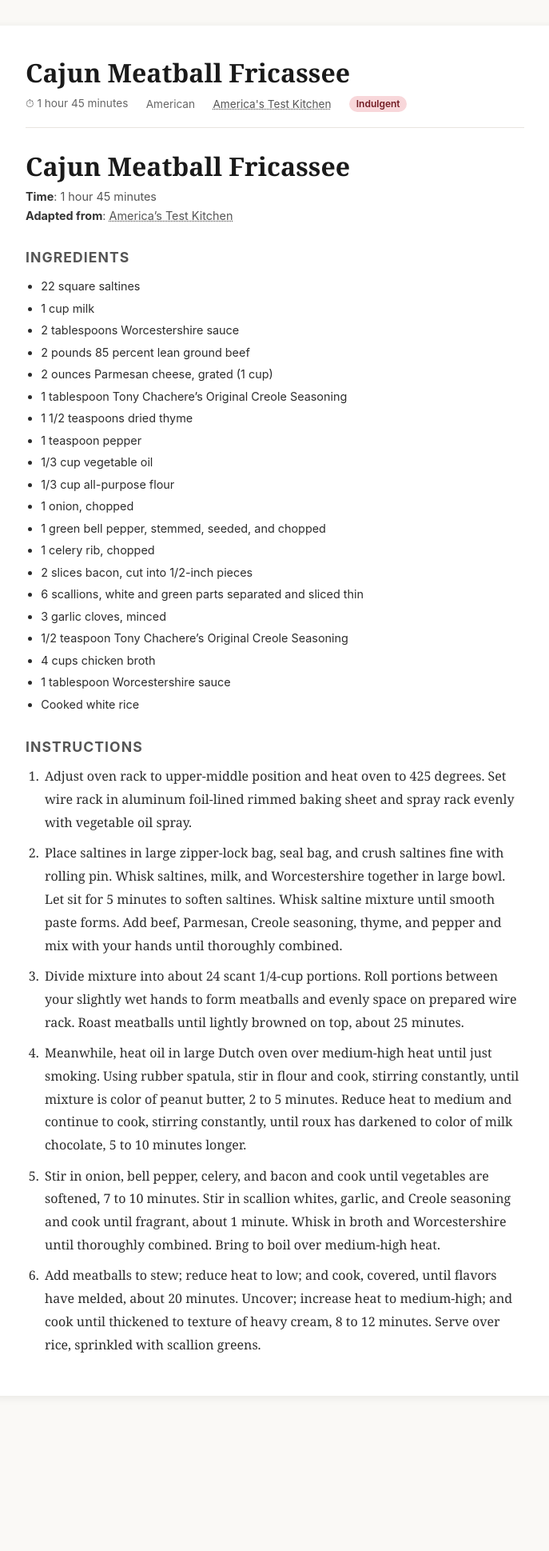
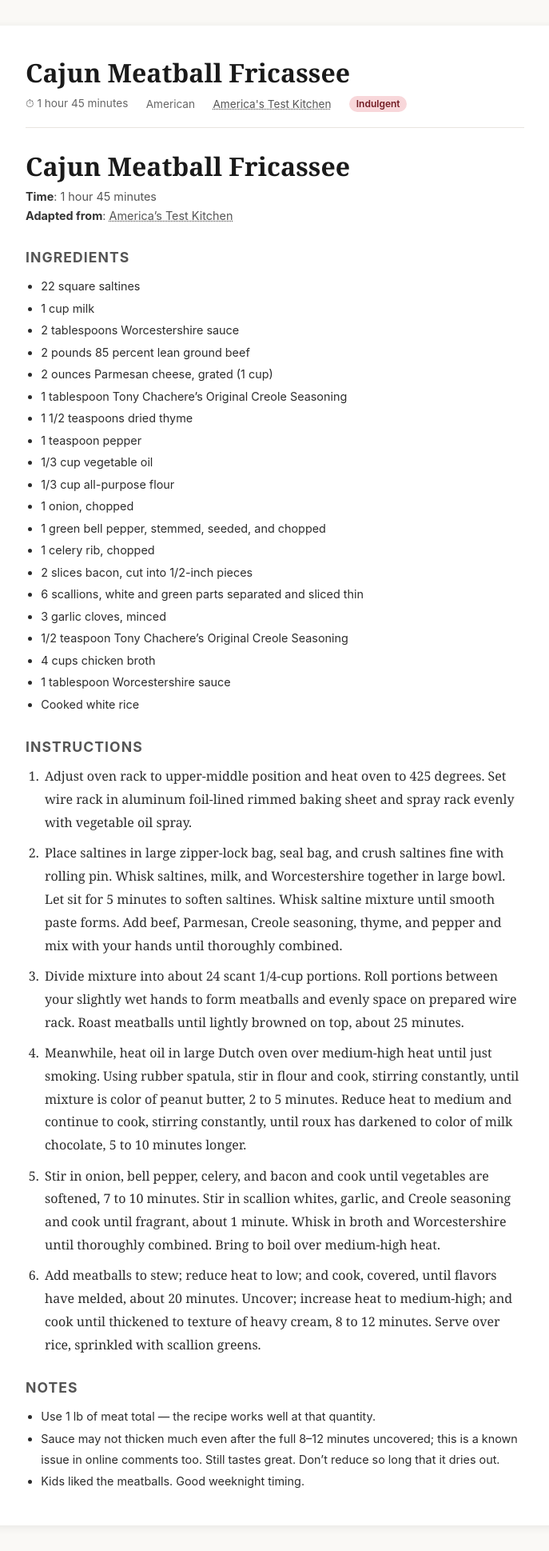
Before and after one commit to DavidMAllison/menubuilder-recipes, a Jekyll site: the page built from Cajun_Meatball_Fricassee.md, in a window 1280 px wide. Shown: the whole page at 80% size, without its empty margins (296-983 px from the left). Built offline with Jekyll 4.4.1, drawn with Linux system fonts in a browser that asks for light colours; our own code applies the rules of GitHub Pages for plain Markdown files; before the commit the page ends 1777 px from its top, so only the background shows below that.

Commit message:
Recipe notes: Saag Paneer mustard green measure + Cajun Meatball sauce tips

```diff
--- a/Cajun_Meatball_Fricassee.md
+++ b/Cajun_Meatball_Fricassee.md
@@ -34,3 +34,9 @@
 4. Meanwhile, heat oil in large Dutch oven over medium-high heat until just smoking. Using rubber spatula, stir in flour and cook, stirring constantly, until mixture is color of peanut butter, 2 to 5 minutes. Reduce heat to medium and continue to cook, stirring constantly, until roux has darkened to color of milk chocolate, 5 to 10 minutes longer.
 5. Stir in onion, bell pepper, celery, and bacon and cook until vegetables are softened, 7 to 10 minutes. Stir in scallion whites, garlic, and Creole seasoning and cook until fragrant, about 1 minute. Whisk in broth and Worcestershire until thoroughly combined. Bring to boil over medium-high heat.
 6. Add meatballs to stew; reduce heat to low; and cook, covered, until flavors have melded, about 20 minutes. Uncover; increase heat to medium-high; and cook until thickened to texture of heavy cream, 8 to 12 minutes. Serve over rice, sprinkled with scallion greens.
+
+## Notes
+
+- Use 1 lb of meat total — the recipe works well at that quantity.
+- Sauce may not thicken much even after the full 8–12 minutes uncovered; this is a known issue in online comments too. Still tastes great. Don't reduce so long that it dries out.
+- Kids liked the meatballs. Good weeknight timing.
```
Also changed, not shown: Saag_Paneer.md (+1 -1 lines).
